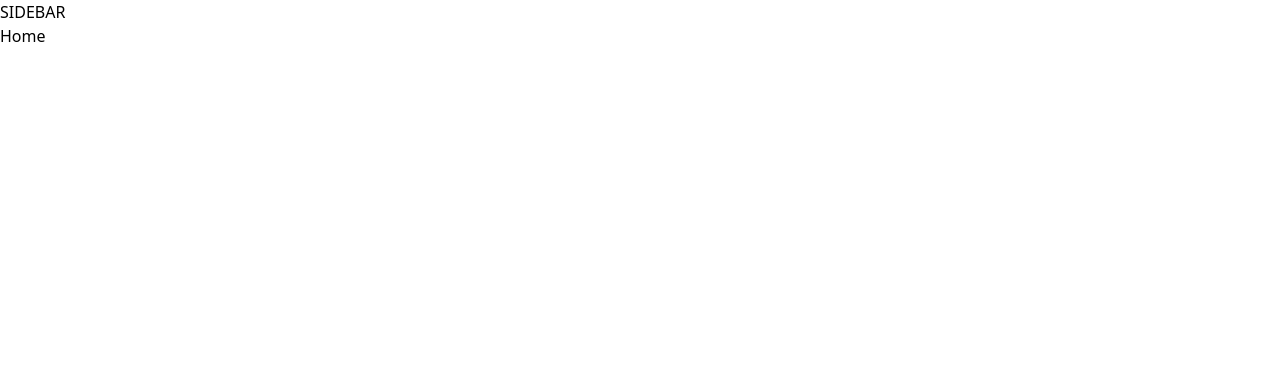
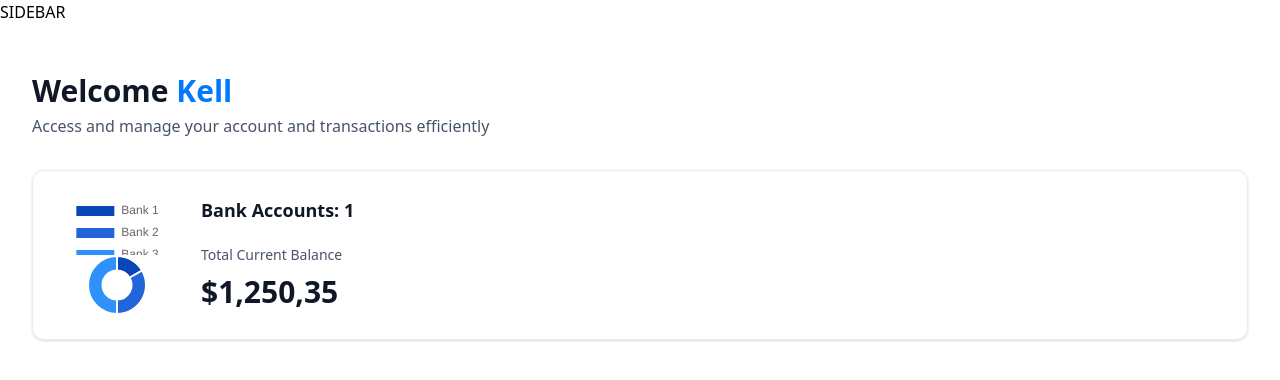
Before and after one commit to PocketCorporation/zurich-orbital, a Next.js app: page / in a window 1280 px wide. Shown: the top 380 px of the page. Built offline with nearby package versions, Linux system fonts and the light colour scheme.

Commit message:
chart and counter

```diff
--- a/app/(root)/page.tsx
+++ b/app/(root)/page.tsx
@@ -1,8 +1,31 @@
 import React from 'react'
 
+import HeaderBox from '@/components/HeaderBox'
+import TotalBalanceBox from '@/components/TotalBalanceBox'
+import AnimatedCounter from '@/components/AnimatedCounter'
+
 const Home = () => {
+  const loggedIn = {firstName:'Kell'}
+
   return (
-    <div> Home </div>
+    <section className='home'>
+      <div className="home-content">
+        <header className="home-header">
+          <HeaderBox
+            type='greeting'
+            title='Welcome'
+            user={loggedIn?.firstName||'Guest'}
+            subtext='Access and manage your account and transactions efficiently'
+          />
+
+          <TotalBalanceBox
+            accounts={[]}
+            totalBanks={1}
+            totalCurrentBalance={1250.35}
+          />
+        </header>
+      </div>
+    </section>
   )
 }
 
--- /dev/null
+++ b/components/AnimatedCounter.tsx
@@ -0,0 +1,17 @@
+'use client'
+import CountUp from 'react-countup'
+
+const AnimatedCounter = ({amount}: {amount:number}) => {
+  return (
+    <div className='w-full'>
+        <CountUp
+          decimals={2}
+          decimal=','
+          prefix='$'
+          end={amount}
+        />
+    </div>
+  )
+}
+
+export default AnimatedCounter
--- /dev/null
+++ b/components/DoughnutChart.tsx
@@ -0,0 +1,26 @@
+'use client'
+import React from 'react';
+import { Chart as ChartJS, ArcElement, Tooltip, Legend } from 'chart.js';
+import { Doughnut } from 'react-chartjs-2';
+
+ChartJS.register(ArcElement, Tooltip, Legend);
+
+
+const DoughnutChart = ({accounts}: DoughnutChartProps) => {
+  const data = {
+   datasets: [
+     {
+       label: 'Banks',
+       data: [1250, 2500, 3750],
+       backgroundColor: ['#0747b6', '#2265d8', '#2f91fa']
+     }
+    ],
+    labels: ['Bank 1', 'Bank 2', 'Bank 3']
+  }
+
+  return (
+    <Doughnut data={data} />
+  )
+}
+
+export default DoughnutChart
--- /dev/null
+++ b/components/HeaderBox.tsx
@@ -0,0 +1,19 @@
+import React from 'react'
+
+const HeaderBox = ({type='title',title,subtext,user}: HeaderBoxProps) => {
+  return (
+    <div className="header-box">
+        <h1 className="header-box-title">
+            {title}
+            {type==='greeting'&&(
+                <span className="text-bankGradient">
+                    &nbsp;{user}
+                </span>
+            )}
+        </h1>
+        <p className="header-box-subtext">{subtext}</p>
+    </div>
+  )
+}
+
+export default HeaderBox
--- /dev/null
+++ b/components/TotalBalanceBox.tsx
@@ -0,0 +1,33 @@
+import { formatAmount } from '@/lib/utils'
+import React from 'react'
+import AnimatedCounter from './AnimatedCounter'
+import DoughnutChart from './DoughnutChart'
+
+const TotalBalanceBox = ({
+    accounts = [], totalBanks, totalCurrentBalance
+}: TotlaBalanceBoxProps) => {
+
+  return (
+      <section className="total-balance">
+        <div className="total-balance-chart">
+            <DoughnutChart accounts={accounts}/>
+        </div>
+
+        <div className="flex flex-col gap-6">
+            <h2 className="header-2">
+                Bank Accounts: {totalBanks}
+            </h2>
+            <div className="flex flex-col gap-2">
+                <p className="total-balance-label ">
+                    Total Current Balance
+                </p>
+                <div className="total-balance-amount flex-center gap-2">
+                    <AnimatedCounter amount={totalCurrentBalance} />
+                </div>
+            </div>
+        </div>
+      </section>
+  )
+}
+
+export default TotalBalanceBox
--- a/package.json
+++ b/package.json
@@ -10,11 +10,15 @@
   },
   "dependencies": {
     "@radix-ui/react-slot": "^1.0.2",
+    "chart.js": "^4.4.3",
     "class-variance-authority": "^0.7.0",
     "clsx": "^2.1.1",
     "lucide-react": "^0.378.0",
     "next": "14.2.3",
+    "query-string": "^9.0.0",
     "react": "^18",
+    "react-chartjs-2": "^5.2.0",
+    "react-countup": "^6.5.3",
     "react-dom": "^18",
     "tailwind-merge": "^2.3.0",
     "tailwindcss-animate": "^1.0.7"
```
Also changed, not shown: 1 other file (tests, documents, lock files or other folders).
